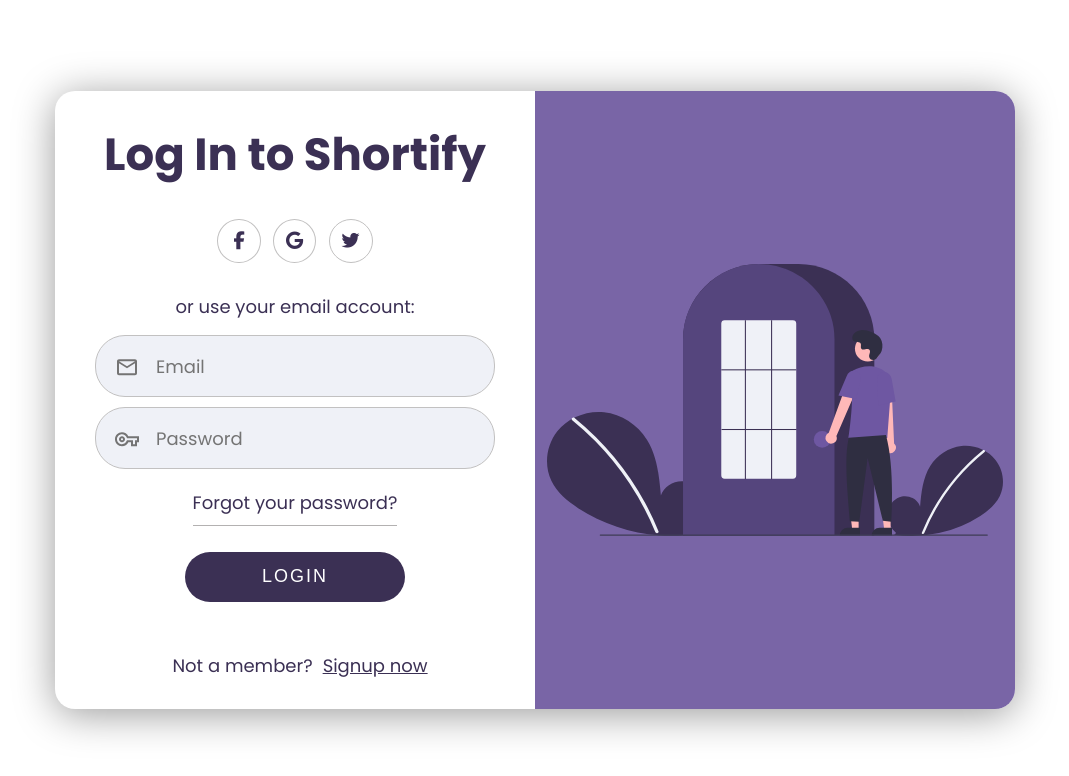
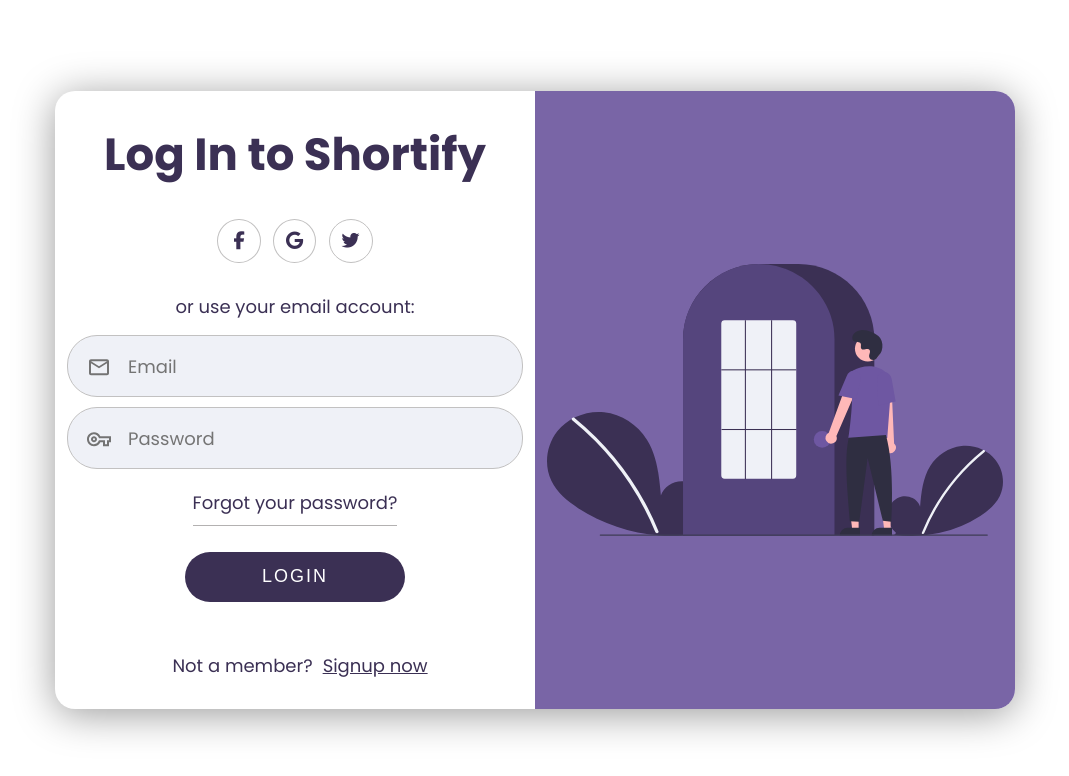
Before and after one commit to NightClover-code/url-shortener, a React (Create React App) app: page /login in a window 1280 px wide. Shown: the top 776 px of the page, without its empty margins (105-1174 px from the left). Built offline with nearby package versions, Linux system fonts and the light colour scheme; no server answers.

Commit message:
users can successfully login and log out

```diff
--- a/src/actions/index.js
+++ b/src/actions/index.js
@@ -10,6 +10,7 @@ import {
   USER_ENTERS_URL,
   FETCH_LINKS,
   CREATE_USER,
+  SIGN_USER_IN,
 } from '../actions/types';
 //importing history
 import history from '../history';
@@ -138,3 +139,26 @@ export const signUserOut = () => async dispatch => {
     });
   }
 };
+export const signUserIn = ({ email, password }) => async dispatch => {
+  try {
+    const response = await auth.signInWithEmailAndPassword(email, password);
+    dispatch({
+      type: SIGN_USER_IN,
+      payload: {
+        email,
+        password,
+        userId: response.user.uid,
+        isSignedIn: true,
+        error: '',
+      },
+    });
+    history.push('/');
+  } catch (error) {
+    dispatch({
+      type: SIGN_USER_IN,
+      payload: {
+        error: error.message,
+      },
+    });
+  }
+};
--- a/src/actions/types.js
+++ b/src/actions/types.js
@@ -9,3 +9,4 @@ export const SUCCESSFULLY_SHORTENED_URL = 'SUCCESSFULLY_SHORTENED_URL';
 export const INVALID_URL = 'INVALID_URL';
 export const FETCH_LINKS = 'FETCH_LINKS';
 export const CREATE_USER = 'CREATE_USER';
+export const SIGN_USER_IN = 'SIGN_USER_IN';
--- a/src/containers/Login.jsx
+++ b/src/containers/Login.jsx
@@ -10,7 +10,13 @@ import { Link } from 'react-router-dom';
 //importing connect
 import { connect } from 'react-redux';
 //login component
-const Login = () => {
+const Login = ({ handleSubmit }) => {
+  //rendering errors
+  const renderError = ({ error, touched }) => {
+    if (touched && error) {
+      return <div className="header">{error}</div>;
+    }
+  };
   return (
     <div className="login__page">
       <div className="wrapper">
@@ -33,7 +39,7 @@ const Login = () => {
                 </div>
               </div>
               <p>or use your email account:</p>
-              <LoginForm />
+              <LoginForm onSubmit={handleSubmit} renderError={renderError} />
               <div className="not__a__member">
                 <p>Not a member?</p>
                 <Link to="/signup" className="sign__up__now">
--- a/src/containers/LoginForm.jsx
+++ b/src/containers/LoginForm.jsx
@@ -1,12 +1,15 @@
-import React from 'react';
+import React, { Component } from 'react';
 //importing field from redux form
 import { Field } from 'redux-form';
 //importing link from react router
 import { Link } from 'react-router-dom';
+//importing connect and actions
+import { connect } from 'react-redux';
+import { signUserIn } from '../actions';
 //login form component
-const LoginForm = () => {
+class LoginForm extends Component {
   //input component
-  const renderLogin = ({ placeholder, input, source, type }) => {
+  renderLogin = ({ placeholder, input, source, type, meta }) => {
     return (
       <div className="input__container">
         <div className="input__container">
@@ -20,21 +23,34 @@ const LoginForm = () => {
             <img src={`./images/${source}`} alt="" />
           </div>
         </div>
+        {this.props.renderError(meta)}
       </div>
     );
   };
+  //receiving submited values
+  onFormSubmit = values => {
+    this.props.signUserIn(values);
+  };
+  //special errors
+  specialErrors = () => {
+    if (this.props.currentUser.error !== '') {
+      return this.props.currentUser.error;
+    }
+  };
+  render() {
     return (
-    <form>
+      <form onSubmit={this.props.onSubmit(this.onFormSubmit)}>
         <Field
           name="email"
-        component={renderLogin}
+          component={this.renderLogin}
           placeholder="Email"
           type="email"
           source="icon-email.svg"
         />
+        {this.specialErrors()}
         <Field
           name="password"
-        component={renderLogin}
+          component={this.renderLogin}
           placeholder="Password"
           type="password"
           source="icon-password.svg"
@@ -45,6 +61,11 @@ const LoginForm = () => {
         <button className="login__button">LOGIN</button>
       </form>
     );
+  }
+}
+const mapStateToProps = state => {
+  return {
+    currentUser: state.currentUser,
   };
-
-export default LoginForm;
+};
+export default connect(mapStateToProps, { signUserIn })(LoginForm);
--- a/src/containers/NavBar.jsx
+++ b/src/containers/NavBar.jsx
@@ -7,8 +7,10 @@ import { signUserOut } from '../actions';
 //nav bar component
 const NavBar = ({ isNavOpen, isSignedIn, username, signUserOut }) => {
   const renderLoggedInOrLoggedOut = () => {
-    if (isSignedIn) {
+    if (isSignedIn && username) {
       return `Logged in as ${username}`;
+    } else if (isSignedIn && !username) {
+      return 'You are logged in';
     } else {
       return (
         <Link to="/login" className="login__link">
--- a/src/reducers/currentUserReducer.js
+++ b/src/reducers/currentUserReducer.js
@@ -1,8 +1,10 @@
-import { CREATE_USER } from '../actions/types';
+import { CREATE_USER, SIGN_USER_IN } from '../actions/types';
 
 const currentUserReducer = (state = {}, action) => {
   switch (action.type) {
     case CREATE_USER:
+      return action.payload;
+    case SIGN_USER_IN:
       return action.payload;
     default:
       return state;
--- a/src/styles/css/login.css
+++ b/src/styles/css/login.css
@@ -206,6 +206,8 @@
 }
 
 .login__page .wrapper .login__card .login__card__container .text__content form .input__container {
+  min-width: 400px;
+  margin: auto;
   position: relative;
 }
 
@@ -236,7 +238,7 @@
 }
 
 .login__page .wrapper .login__card .login__card__container .text__content form .input__container input {
-  width: 400px;
+  width: 100%;
   height: 40px;
   margin: 5px auto;
   background-color: #eff1f7;
--- a/src/styles/sass/login.scss
+++ b/src/styles/sass/login.scss
@@ -120,6 +120,8 @@
           form {
             text-align: center;
             .input__container {
+              min-width: 400px;
+              margin: auto;
               @media screen and (max-width: 1100px) {
                 margin: auto;
                 width: 90%;
@@ -139,7 +141,7 @@
                 }
               }
               input {
-                width: 400px;
+                width: 100%;
                 height: 40px;
                 margin: 5px auto;
                 background-color: $grayish_background;
```
Also changed, not shown: 2 other files (tests, documents, lock files or other folders). Lines whose indentation alone changed are shown as unchanged.
